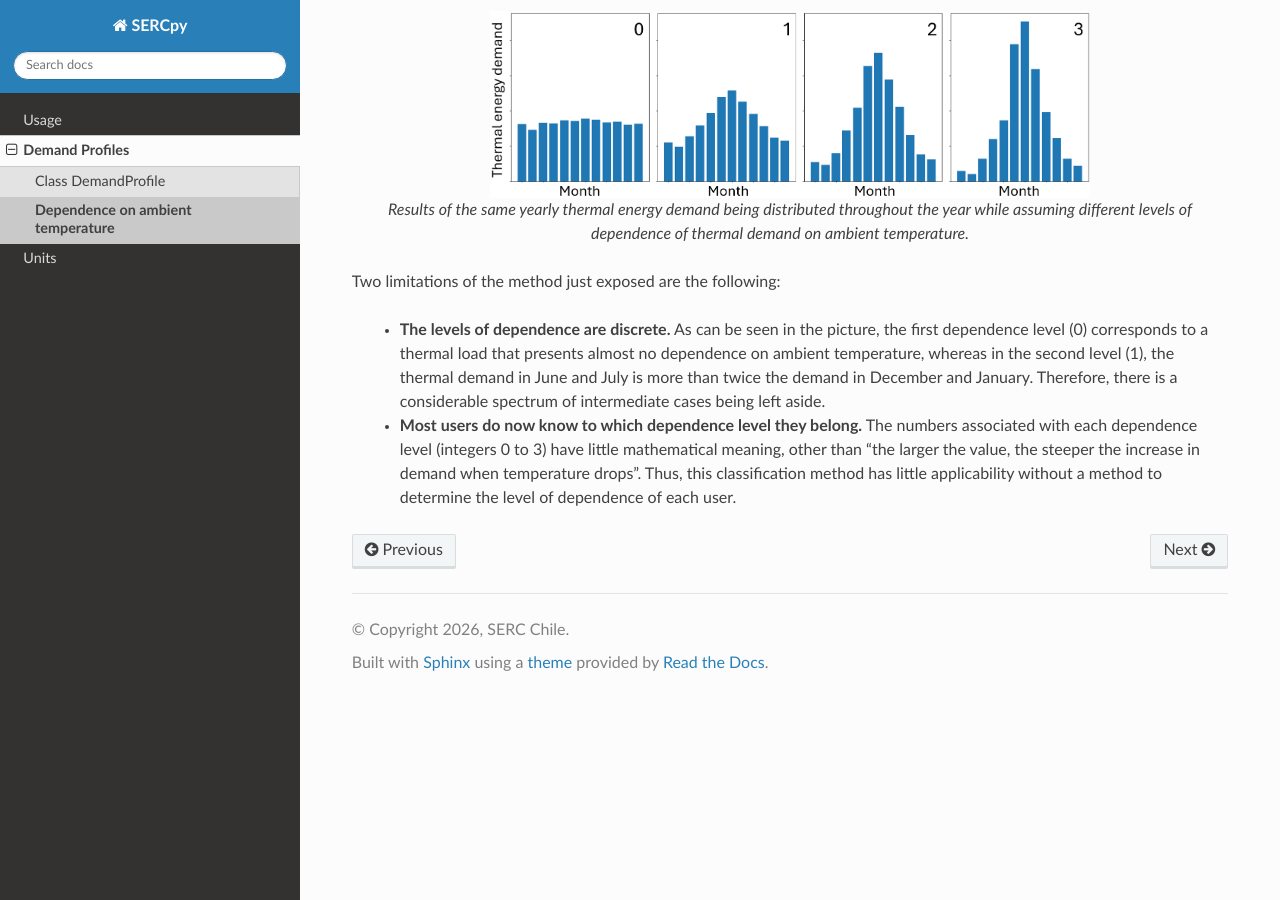
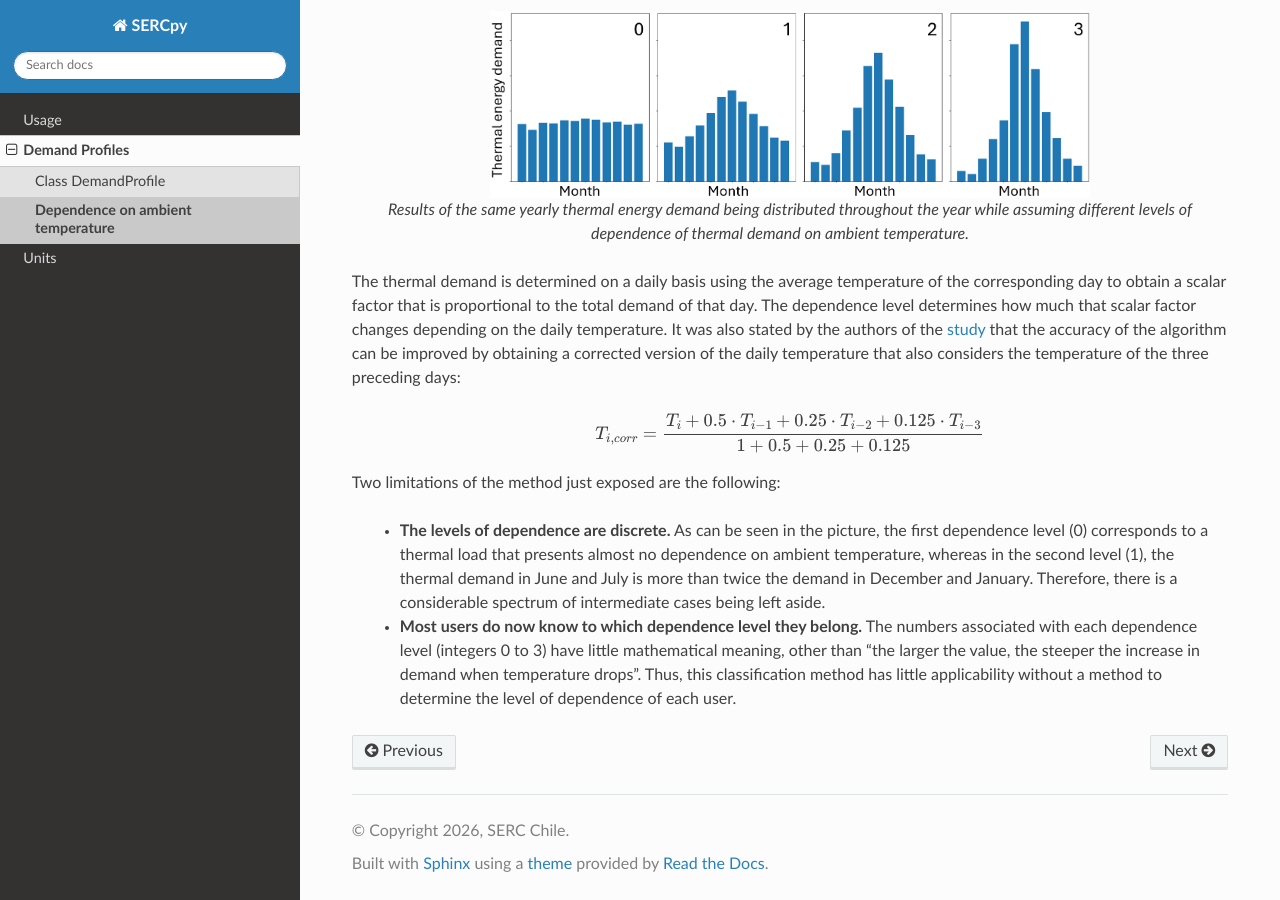
Before and after one commit to serc-chile/SERCpy, a Sphinx documentation site: the page built from docs/source/Tamb_dependence.rst, in a window 1280 px wide and 900 px high, scrolled down 533 px. Built offline with Sphinx 7.4.7 and the Read the Docs theme 3.1.0, drawn with Linux system fonts in a browser that asks for light colours; pages that are not in the unit, such as notebooks, are missing from menus.

Commit message:
Update Tamb_dependence.rst

```diff
--- a/docs/source/Tamb_dependence.rst
+++ b/docs/source/Tamb_dependence.rst
@@ -17,6 +17,12 @@ The authors of the aforementioned work proposed to classify thermal loads in fou
 
    Results of the same yearly thermal energy demand being distributed throughout the year while assuming different levels of dependence of thermal demand on ambient temperature.
 
+The thermal demand is determined on a daily basis using the average temperature of the corresponding day to obtain a scalar factor that is proportional to the total demand of that day. The dependence level determines how much that scalar factor changes depending on the daily temperature. It was also stated by the authors of the `study <https://www.sciencedirect.com/science/article/pii/S2590174521000106>`_ that the accuracy of the algorithm can be improved by obtaining a corrected version of the daily temperature that also considers the temperature of the three preceding days:
+
+.. math::
+
+   T_{i, corr} = \frac{ T_i + 0.5 \cdot T_{i-1} + 0.25 \cdot T_{i-2} + 0.125 \cdot T_{i-3}  }{1+0.5+0.25+0.125}
+
 Two limitations of the method just exposed are the following:
 
    - **The levels of dependence are discrete.** As can be seen in the picture, the first dependence level (0) corresponds to a thermal load that presents almost no dependence on ambient temperature, whereas in the second level (1), the thermal demand in June and July is more than twice the demand in December and January. Therefore, there is a considerable spectrum of intermediate cases being left aside.
```
